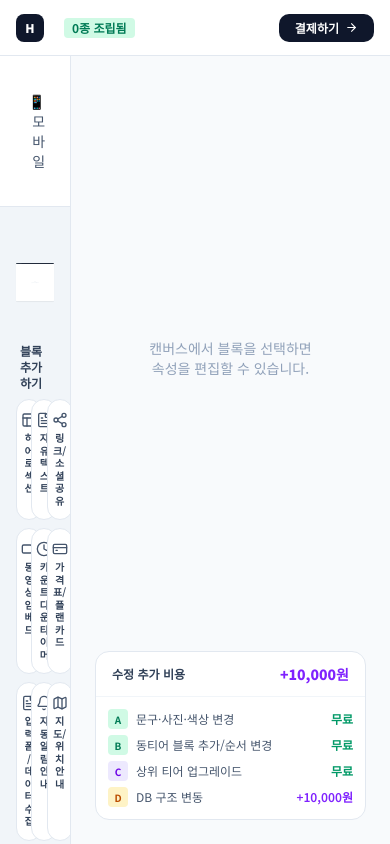
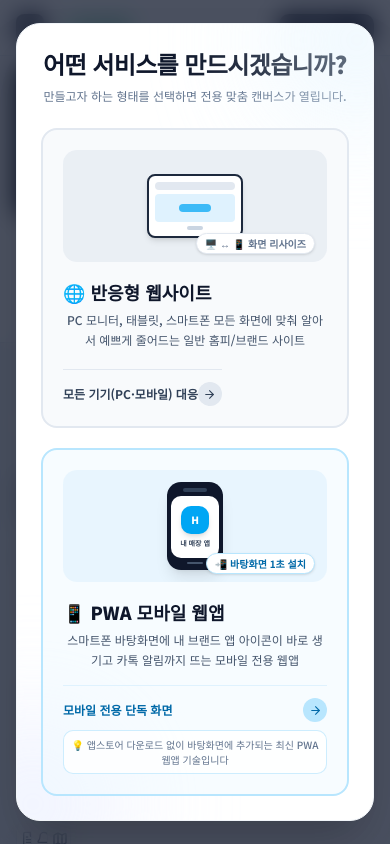
Before and after one commit to Moorisong/haroo, a Next.js app: page /builder in a window 390 px wide. Built offline with nearby package versions, Linux system fonts and the light colour scheme.

Commit message:
feat(ui): 빌더 진입 시 PWA 웹앱 vs 반응형 웹 선택 모달(ProjectTypeSelectionModal) 및 상단 헤더 뱃지 구현

```diff
--- a/src/app/builder/page.tsx
+++ b/src/app/builder/page.tsx
@@ -15,6 +15,7 @@ import SnapGridCanvas from '@/components/builder/SnapGridCanvas'
 import RevisionMeter from '@/components/builder/RevisionMeter'
 import ViewportSwitcher from '@/components/builder/ViewportSwitcher'
 import SidePropertyPanel from '@/components/builder/SidePropertyPanel'
+import ProjectTypeSelectionModal from '@/components/builder/ProjectTypeSelectionModal'
 
 type FilterTab = 'ALL' | BlockTier
 
@@ -65,6 +66,9 @@ export default function BuilderPage() {
 
   return (
     <div className="h-screen flex flex-col bg-white overflow-hidden">
+      {/* 진입 시 프로젝트 타입 선택 모달 */}
+      <ProjectTypeSelectionModal />
+
       {/* 빌더 헤더 */}
       <header className="flex-shrink-0 h-14 border-b border-slate-200 bg-white flex items-center justify-between px-4 sm:px-5 z-20">
         <div className="flex items-center gap-3">
--- /dev/null
+++ b/src/components/builder/ProjectTypeSelectionModal.tsx
@@ -0,0 +1,120 @@
+'use client'
+
+import React from 'react'
+import { useBuilderStore } from '@/stores/useBuilderStore'
+import { ArrowRight, CheckCircle2 } from 'lucide-react'
+
+export default function ProjectTypeSelectionModal() {
+  const { projectTypeSelected, confirmProjectType } = useBuilderStore()
+
+  if (projectTypeSelected) return null
+
+  return (
+    <div className="fixed inset-0 z-50 flex items-center justify-center bg-slate-900/75 backdrop-blur-md p-4 animate-in fade-in duration-300">
+      <div className="bg-white rounded-3xl shadow-2xl border border-slate-100 max-w-2xl w-full p-6 sm:p-9 text-center relative overflow-hidden">
+        {/* 데코 배키그라운드 */}
+        <div className="absolute -top-16 -right-16 w-40 h-40 bg-sky-100 rounded-full blur-3xl pointer-events-none opacity-70" />
+        <div className="absolute -bottom-16 -left-16 w-40 h-40 bg-indigo-100 rounded-full blur-3xl pointer-events-none opacity-70" />
+
+        <h2 className="text-2xl sm:text-3xl font-black text-slate-900 mb-2 tracking-tight">
+          어떤 서비스를 만드시겠습니까?
+        </h2>
+        <p className="text-xs sm:text-sm text-slate-500 mb-6 sm:mb-8 font-medium">
+          만들고자 하는 형태를 선택하면 전용 맞춤 캔버스가 열립니다.
+        </p>
+
+        <div className="grid grid-cols-1 sm:grid-cols-2 gap-5 text-left">
+          {/* 1. 반응형 웹사이트 카드 */}
+          <button
+            onClick={() => confirmProjectType('WEB')}
+            className="group relative p-5 bg-slate-50 rounded-2xl border-2 border-slate-200 hover:border-slate-900 hover:bg-white hover:shadow-2xl transition-all duration-300 flex flex-col justify-between overflow-hidden"
+          >
+            <div>
+              {/* 애니메이션 일러스트 영역: 모니터 ↔ 모바일 리사이징 애니메이션 */}
+              <div className="h-28 bg-slate-200/60 rounded-xl mb-4 p-3 flex items-center justify-center relative overflow-hidden group-hover:bg-slate-900/5 transition-colors">
+                <div className="w-24 h-16 bg-white rounded-md border-2 border-slate-800 shadow-md flex flex-col items-center justify-between p-1.5 transition-all duration-500 group-hover:scale-105">
+                  <div className="w-full h-2 bg-slate-200 rounded" />
+                  <div className="w-full flex-1 my-1 bg-sky-100 rounded flex items-center justify-center">
+                    {/* 미니 블록 애니메이션 */}
+                    <div className="w-8 h-2 bg-sky-500 rounded animate-pulse" />
+                  </div>
+                  <div className="w-4 h-1 bg-slate-300 rounded" />
+                </div>
+
+                {/* 반응형 아이콘 효과 */}
+                <div className="absolute bottom-2 right-3 text-[10px] font-bold text-slate-500 bg-white px-2 py-0.5 rounded-full border border-slate-200 shadow-sm flex items-center gap-1 group-hover:border-slate-800 transition-colors">
+                  <span>🖥️ ↔ 📱 화면 리사이즈</span>
+                </div>
+              </div>
+
+              <h3 className="text-lg font-black text-slate-900 mb-1 flex items-center justify-between">
+                <span>🌐 반응형 웹사이트</span>
+              </h3>
+              <p className="text-xs text-slate-600 font-medium leading-relaxed">
+                PC 모니터, 태블릿, 스마트폰 모든 화면에 맞춰 알아서 예쁘게 줄어드는 일반 홈피/브랜드 사이트
+              </p>
+            </div>
+
+            <div className="mt-5 pt-3 border-t border-slate-200 text-xs font-bold text-slate-700 flex items-center justify-between group-hover:text-slate-900">
+              <span>모든 기기(PC·모바일) 대응</span>
+              <div className="w-6 h-6 rounded-full bg-slate-200 group-hover:bg-slate-900 group-hover:text-white flex items-center justify-center transition-colors">
+                <ArrowRight size={13} />
+              </div>
+            </div>
+          </button>
+
+          {/* 2. PWA 모바일 앱 카드 */}
+          <button
+            onClick={() => confirmProjectType('PWA')}
+            className="group relative p-5 bg-sky-50/50 rounded-2xl border-2 border-sky-200 hover:border-sky-600 hover:bg-white hover:shadow-2xl transition-all duration-300 flex flex-col justify-between overflow-hidden"
+          >
+            <div>
+              {/* 애니메이션 일러스트 영역: 스마트폰 아이콘 쏙 내려오는 앱 설치 애니메이션 */}
+              <div className="h-28 bg-sky-100/60 rounded-xl mb-4 p-3 flex items-center justify-center relative overflow-hidden group-hover:bg-sky-500/10 transition-colors">
+                {/* 스마트폰 목업 */}
+                <div className="w-14 h-22 bg-slate-900 rounded-xl p-1 shadow-lg relative flex flex-col items-center justify-between group-hover:scale-105 transition-transform duration-300">
+                  <div className="w-6 h-1 bg-slate-700 rounded-full mt-0.5" />
+
+                  {/* 바탕화면에 앱 아이콘 쏙 등장하는 애니메이션 */}
+                  <div className="w-full flex-1 my-1 bg-white rounded-lg p-1.5 flex flex-col items-center justify-center relative">
+                    <div className="w-7 h-7 bg-sky-500 rounded-lg shadow-md flex items-center justify-center text-white text-[10px] font-black group-hover:animate-bounce">
+                      H
+                    </div>
+                    <span className="text-[7px] font-bold text-slate-700 mt-1">내 매장 앱</span>
+                  </div>
+
+                  <div className="w-4 h-0.5 bg-slate-600 rounded-full mb-0.5" />
+                </div>
+
+                {/* 바탕화면 아이콘 추가 효과 태그 */}
+                <div className="absolute bottom-2 right-3 text-[10px] font-bold text-sky-700 bg-white px-2 py-0.5 rounded-full border border-sky-200 shadow-sm flex items-center gap-1 group-hover:border-sky-500 transition-colors">
+                  <span>📲 바탕화면 1초 설치</span>
+                </div>
+              </div>
+
+              <h3 className="text-lg font-black text-slate-900 mb-1 flex items-center justify-between">
+                <span>📱 PWA 모바일 웹앱</span>
+              </h3>
+              <p className="text-xs text-slate-600 font-medium leading-relaxed">
+                스마트폰 바탕화면에 내 브랜드 앱 아이콘이 바로 생기고 카톡 알림까지 뜨는 모바일 전용 웹앱
+              </p>
+            </div>
+
+            <div className="mt-4 pt-3 border-t border-sky-100 flex flex-col gap-2">
+              <div className="text-xs font-bold text-sky-700 flex items-center justify-between">
+                <span>모바일 전용 단독 화면</span>
+                <div className="w-6 h-6 rounded-full bg-sky-200 group-hover:bg-sky-600 group-hover:text-white flex items-center justify-center transition-colors">
+                  <ArrowRight size={13} />
+                </div>
+              </div>
+              {/* 법적/UX 투명성 고지 뱃지 (미키 사업_v3 MandatoryPwaTransparencyNotice 수칙) */}
+              <div className="text-[10px] text-slate-500 font-medium bg-white/80 p-1.5 rounded-lg border border-sky-200/70 flex items-center justify-center gap-1">
+                <span>💡 앱스토어 다운로드 없이 바탕화면에 추가되는 최신 PWA 웹앱 기술입니다</span>
+              </div>
+            </div>
+          </button>
+        </div>
+      </div>
+    </div>
+  )
+}
--- a/src/components/builder/ViewportSwitcher.tsx
+++ b/src/components/builder/ViewportSwitcher.tsx
@@ -5,7 +5,13 @@ import { useBuilderStore } from '@/stores/useBuilderStore'
 import type { DeviceViewport } from '@/types'
 
 export default function ViewportSwitcher() {
-  const { deviceViewport, setDeviceViewport, isPreviewMode, togglePreviewMode } = useBuilderStore()
+  const {
+    projectType,
+    deviceViewport,
+    setDeviceViewport,
+    isPreviewMode,
+    togglePreviewMode,
+  } = useBuilderStore()
 
   const viewports: { id: DeviceViewport; label: string; icon: string }[] = [
     { id: 'mobile', label: '모바일', icon: '📱' },
@@ -14,15 +20,24 @@ export default function ViewportSwitcher() {
   ]
 
   return (
-    <div className="flex items-center justify-between w-full px-4 py-2 bg-white border-b border-slate-200">
-      <div className="flex items-center space-x-2">
+    <div className="flex flex-wrap items-center justify-between w-full px-4 py-2 bg-white border-b border-slate-200 gap-2 shrink-0 z-10">
+      <div className="flex items-center space-x-3">
+        {/* 확정된 프로젝트 모드 표시 뱃지 */}
+        <div className="flex items-center px-3 py-1 bg-slate-900 text-white rounded-lg text-xs font-bold shadow-sm">
+          <span className="mr-1.5">{projectType === 'PWA' ? '📱' : '🌐'}</span>
+          {projectType === 'PWA' ? 'PWA 모바일 앱 모드' : '반응형 웹사이트 모드'}
+        </div>
+
+        {/* 뷰포트 전환 (웹 모드일 때만 표출, PWA 모드일 땐 완전히 숨김) */}
+        {projectType === 'WEB' ? (
+          <div className="hidden sm:flex items-center space-x-1 pl-2 border-l border-slate-200">
             {viewports.map((vp) => (
               <button
                 key={vp.id}
                 onClick={() => setDeviceViewport(vp.id)}
-            className={`px-3 py-1.5 text-sm font-medium rounded-md transition-colors ${
+                className={`px-2.5 py-1 text-xs font-medium rounded-md transition-colors ${
                   deviceViewport === vp.id
-                ? 'bg-slate-800 text-white'
+                    ? 'bg-sky-600 text-white font-bold'
                     : 'text-slate-600 hover:bg-slate-100'
                 }`}
                 title={vp.label}
@@ -32,11 +47,19 @@ export default function ViewportSwitcher() {
               </button>
             ))}
           </div>
+        ) : (
+          <div className="flex items-center pl-2 border-l border-slate-200">
+            <span className="text-xs text-slate-500 font-medium">
+              모바일 전용 단독 앱 화면 (375px)
+            </span>
+          </div>
+        )}
+      </div>
 
       <div className="flex items-center">
         <button
           onClick={togglePreviewMode}
-          className={`px-4 py-1.5 text-sm font-bold rounded-md border transition-colors ${
+          className={`px-3.5 py-1.5 text-xs font-bold rounded-md border transition-colors ${
             isPreviewMode
               ? 'bg-sky-600 border-sky-600 text-white shadow-sm'
               : 'bg-white border-slate-300 text-slate-700 hover:bg-slate-50'
```
Lines whose indentation alone changed are shown as unchanged.
